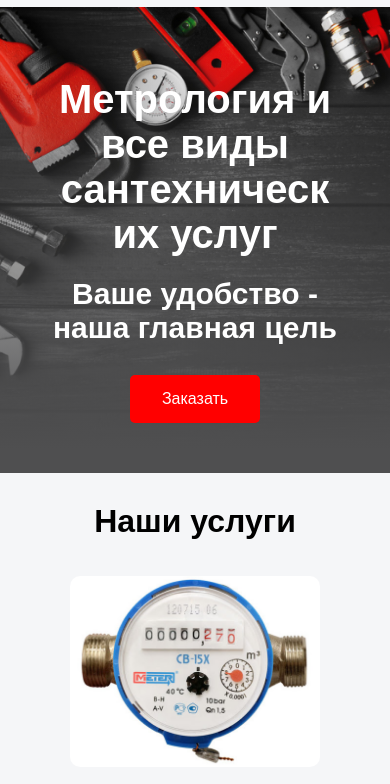
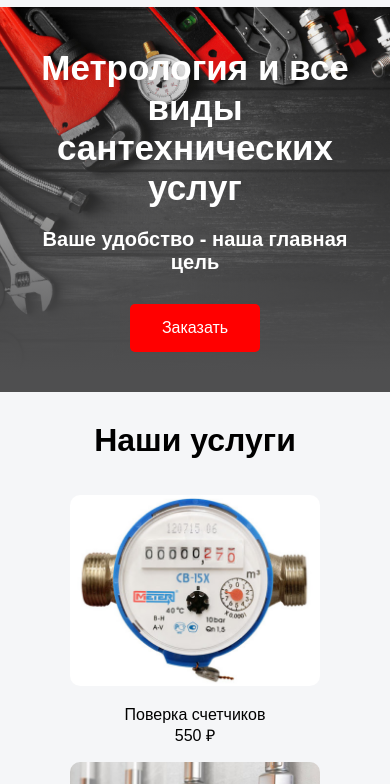
Before and after one commit to Grimr5/landing, a plain HTML site: page index.html in a window 390 px wide. Shown: the part 47-831 px from the top of the page. Drawn offline with nearby package versions, Linux system fonts and the light colour scheme.

Commit message:
fixing intro

```diff
--- a/css/style.css
+++ b/css/style.css
@@ -15,10 +15,10 @@ html, body {
 }
 
 .container {
-  max-width: 940px;
+  max-width: 960px;
   margin-left: auto;
   margin-right: auto;
-  word-wrap: break-word;
+  word-wrap: normal;
 }
 
 .header-logo {
@@ -114,17 +114,17 @@ a {
   }
 
   .intro {
-    padding: 50px;
+    padding: 40px;
     text-align: center;
   }
 
   .intro h1 {
-    margin-top: 20px;
-    font-size: 40px;
+    margin-top: 1px;
+    font-size: 35px;
   }
 
   .intro h2 {
-    font-size: 30px;
+    font-size: 20px;
   }
 
   .feed {
```
